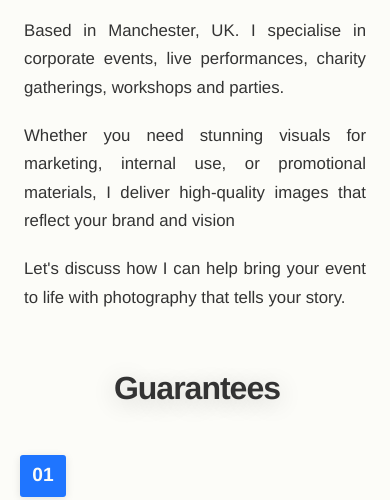
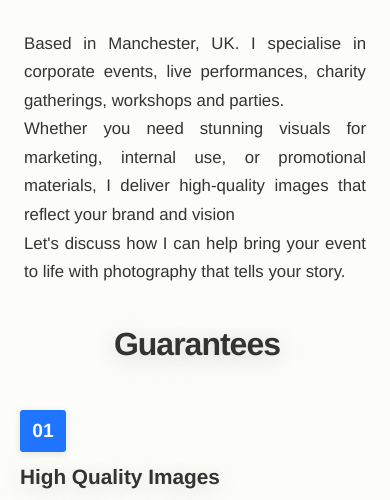
Before and after one commit to n-whittaker/n-whittaker.github.io, a plain HTML site: page index.html in a window 390 px wide. Shown: the part 415-915 px from the top of the page. Drawn offline with Linux system fonts and the light colour scheme.

Commit message:
padding fixes

```diff
--- a/styles.css
+++ b/styles.css
@@ -300,7 +300,17 @@ main {
 .about-brief {
   width: 100%;
   margin: 0 auto 0rem auto;
-  padding: 0rem 0 0rem 0;
+  padding: 3rem 0 3rem 0;
+  background: var(--card-bg);
+  display: flex;
+  justify-content: center;
+  align-items: center;
+}
+
+.about-brief-services {
+  width: 100%;
+  margin: 0 auto 0rem auto;
+
   background: var(--card-bg);
   display: flex;
   justify-content: center;
@@ -310,14 +320,13 @@ main {
 .about-brief-inner {
   max-width: 700px;
   margin: 0 auto;
-  padding: 2rem 1.5rem;
   text-align: justify;
 }
 
 .about-brief p {
   font-size: 1.5rem;
   color: var(--primary-color);
-  margin: 1.2rem 0;
+  margin: 0rem 0;
   line-height: 1.7;
   font-weight: 400;
 }
@@ -329,8 +338,12 @@ main {
 }
 
 @media (max-width: 700px) {
+  .about-brief {
+    padding: 2rem 0 0rem 0 !important;
+  }
+
   .about-brief-inner {
-    padding: 0 0.5rem;
+    padding: 0rem 0.5rem;
   }
   .about-brief p {
     font-size: 1.05rem;
@@ -344,6 +357,8 @@ main {
   .contact-page p {
     font-size: 1.05rem;
   }
+
+
 }
 
 /* Contact Form */
```
Also changed, not shown: services.html (+1 -1 lines).
